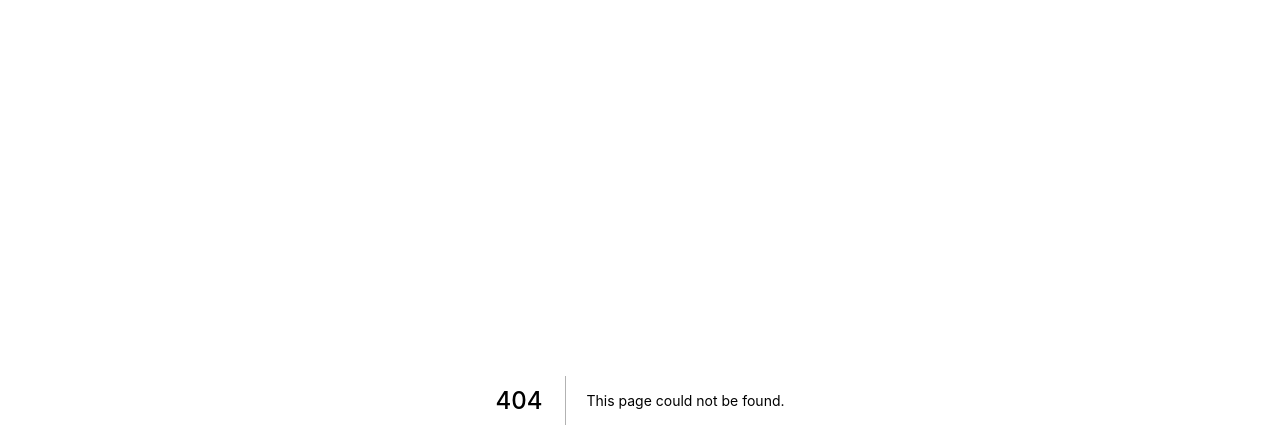
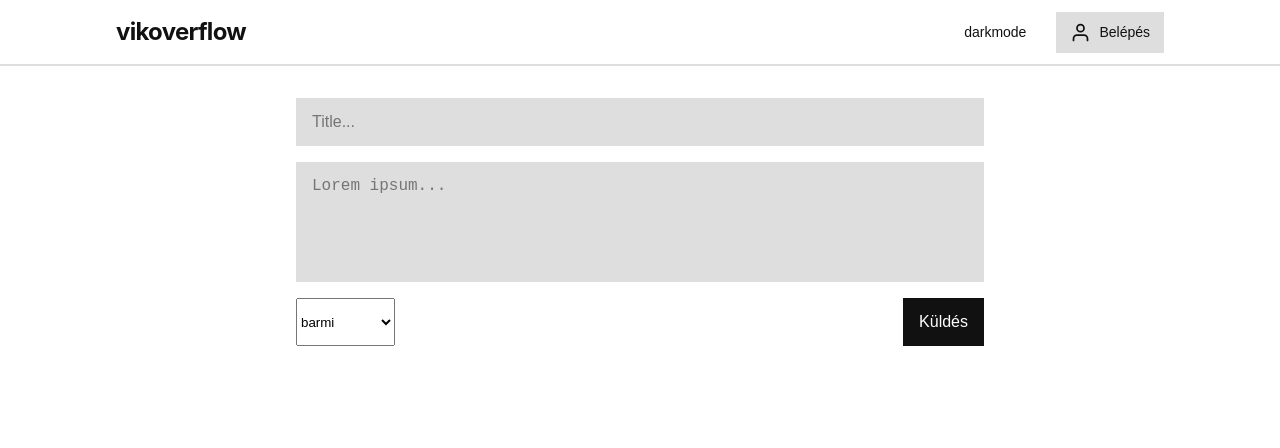
Before and after one commit to DevTeamSCH/vikoverflow-frontend, a Next.js app: page /ask in a window 1280 px wide. Before the commit this address had no page. Shown: the top 448 px of the page. Built offline with nearby package versions, Linux system fonts and the light colour scheme; a web font is replaced by a local one.

Commit message:
ask page, tweaked components (css only)

```diff
--- a/src/components/button.js
+++ b/src/components/button.js
@@ -32,7 +32,7 @@ export default ({
         justify-content: center;
         color: var(--bg);
         background: var(--fg);
-        padding: calc(0.875 * var(--gap)) var(--gap);
+        padding: calc(0.75 * var(--gap)) var(--gap);
         border: 0;
         font-size: inherit;
         font-weight: var(--font-weight-medium);
--- a/src/components/input.js
+++ b/src/components/input.js
@@ -9,7 +9,7 @@ export default ({ placeholder, value, onChange }) => {
           background: var(--accents-3);
           color: var(--fg);
           border: 2px solid var(--accents-3);
-          padding: calc(0.75 * var(--gap)) var(--gap);
+          padding: calc(0.75 * var(--gap) - 2px) calc(var(--gap) - 2px);
           font-size: inherit;
           transition: all var(--transition);
           flex: 1;
--- a/src/components/link.js
+++ b/src/components/link.js
@@ -1,7 +1,5 @@
 import Link from "next/link";
 import cx from "clsx";
-
-// TODO throw error / propTypes if no href
 
 export default ({ external, href, children, className, underline = true }) => {
   if (external) {
--- /dev/null
+++ b/src/components/select.js
@@ -0,0 +1,17 @@
+export default ({ options }) => {
+  return (
+    <>
+      <select>
+        {options.map(({ id, label }) => (
+          <option key={id} value={id}>
+            {label}
+          </option>
+        ))}
+      </select>
+      <style jsx>{`
+        select {
+        }
+      `}</style>
+    </>
+  );
+};
--- a/src/components/textarea.js
+++ b/src/components/textarea.js
@@ -1,6 +1,6 @@
 // TODO disabled state
 
-export default ({ value, onChange, placeholder, rows = 3 }) => (
+export default ({ value, onChange, placeholder, rows = 4 }) => (
   <>
     <textarea
       value={value}
@@ -13,12 +13,13 @@ export default ({ value, onChange, placeholder, rows = 3 }) => (
         background: var(--accents-3);
         color: var(--fg);
         border: 2px solid var(--accents-3);
-        padding: calc(0.75 * var(--gap)) var(--gap);
+        padding: calc(0.75 * var(--gap) - 2px) calc(var(--gap) - 2px);
         font-size: inherit;
         transition: all var(--transition);
         flex: 1;
         width: 100%;
         line-height: inherit;
+        vertical-align: middle;
 
         /* removing safari border */
         -webkit-appearance: none;
--- /dev/null
+++ b/src/pages/ask.js
@@ -0,0 +1,40 @@
+import Page from "../components/page";
+import Textarea from "../components/textarea";
+import Button from "../components/button";
+
+import Input from "../components/input";
+import Select from "../components/select";
+
+export default () => (
+  <Page>
+    <div className="container">
+      <Input placeholder="Title..." />
+      <Textarea placeholder="Lorem ipsum..." />
+      <div className="actions">
+        <Select
+          options={[
+            { id: "egyeni", label: "barmi" },
+            { id: "egyeni2", label: "barmiasdasd" },
+            { id: "egyeni3", label: "barmiasd" }
+          ]}
+        ></Select>
+        <Button>Küldés</Button>
+      </div>
+    </div>
+
+    <style jsx>{`
+      .container {
+        margin-top: var(--gap-double);
+      }
+
+      .container > :global(* + *) {
+        margin-top: var(--gap);
+      }
+
+      .actions {
+        display: flex;
+        justify-content: space-between;
+      }
+    `}</style>
+  </Page>
+);
```
